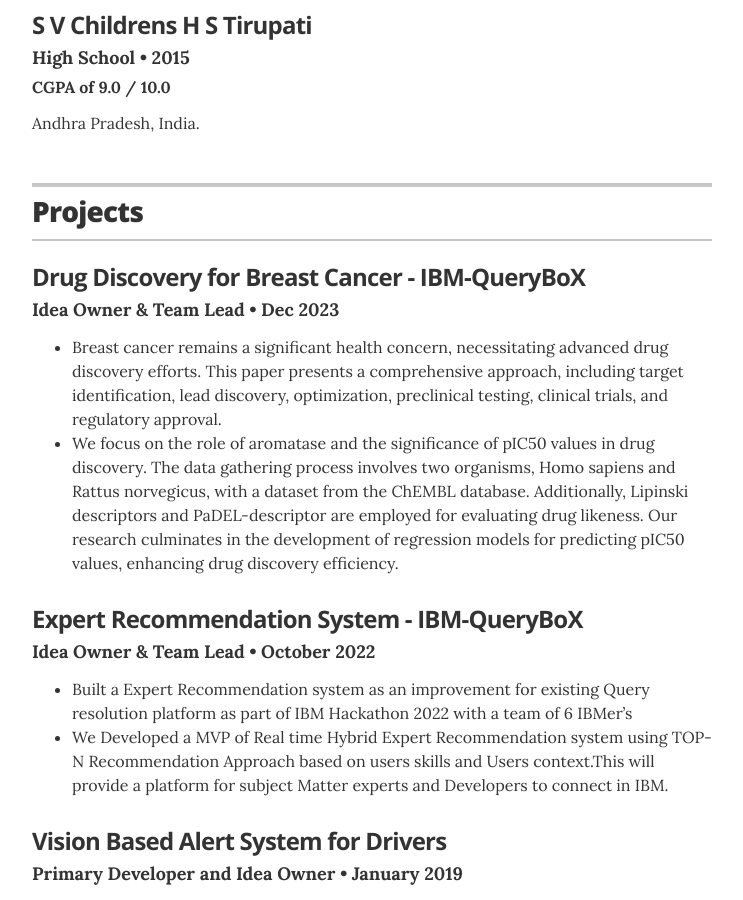
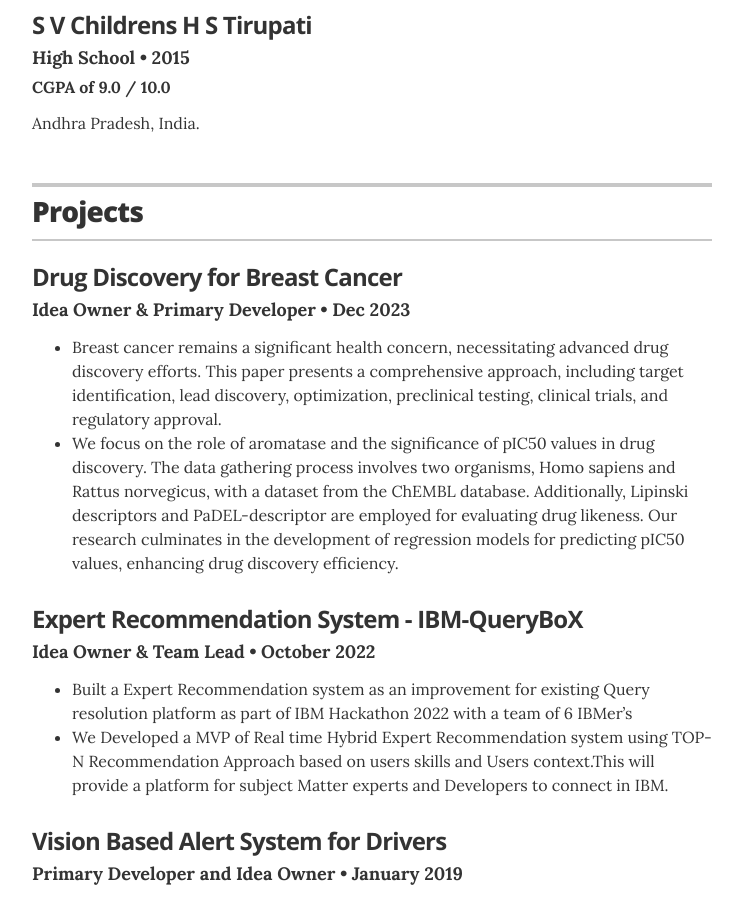
Before and after one commit to JUPUDI-VAMSI-KALYAN/Resume, a Jekyll site: the page built from index.html, in a window 1280 px wide and 900 px high, scrolled down 2198 px. Shown: the whole window, without its empty margins (268-1011 px from the left). Built offline with Jekyll 4.4.1, drawn with Linux system fonts in a browser that asks for light colours.

Commit message:
Update projects.yml

```diff
--- a/_data/projects.yml
+++ b/_data/projects.yml
@@ -2,8 +2,8 @@
 # uncomment the urls if you wish to display them, and add your own URL
 
 # jazznotes.io
-- project: Drug Discovery for Breast Cancer - IBM-QueryBoX
-  role: Idea Owner & Team Lead
+- project: Drug Discovery for Breast Cancer
+  role: Idea Owner & Primary Developer
   duration: Dec 2023
   # url: "#"
   description: <ul><li>Breast cancer remains a significant health concern, necessitating advanced drug discovery efforts. This paper presents a comprehensive approach, including target identification, lead discovery, optimization, preclinical testing, clinical trials, and regulatory approval. <li>We focus on the role of aromatase and the significance of pIC50 values in drug discovery. The data gathering process involves two organisms, Homo sapiens and Rattus norvegicus, with a dataset from the ChEMBL database. Additionally, Lipinski descriptors and PaDEL-descriptor are employed for evaluating drug likeness. Our research culminates in the development of regression models for predicting pIC50 values, enhancing drug discovery efficiency.<ul/>
```
